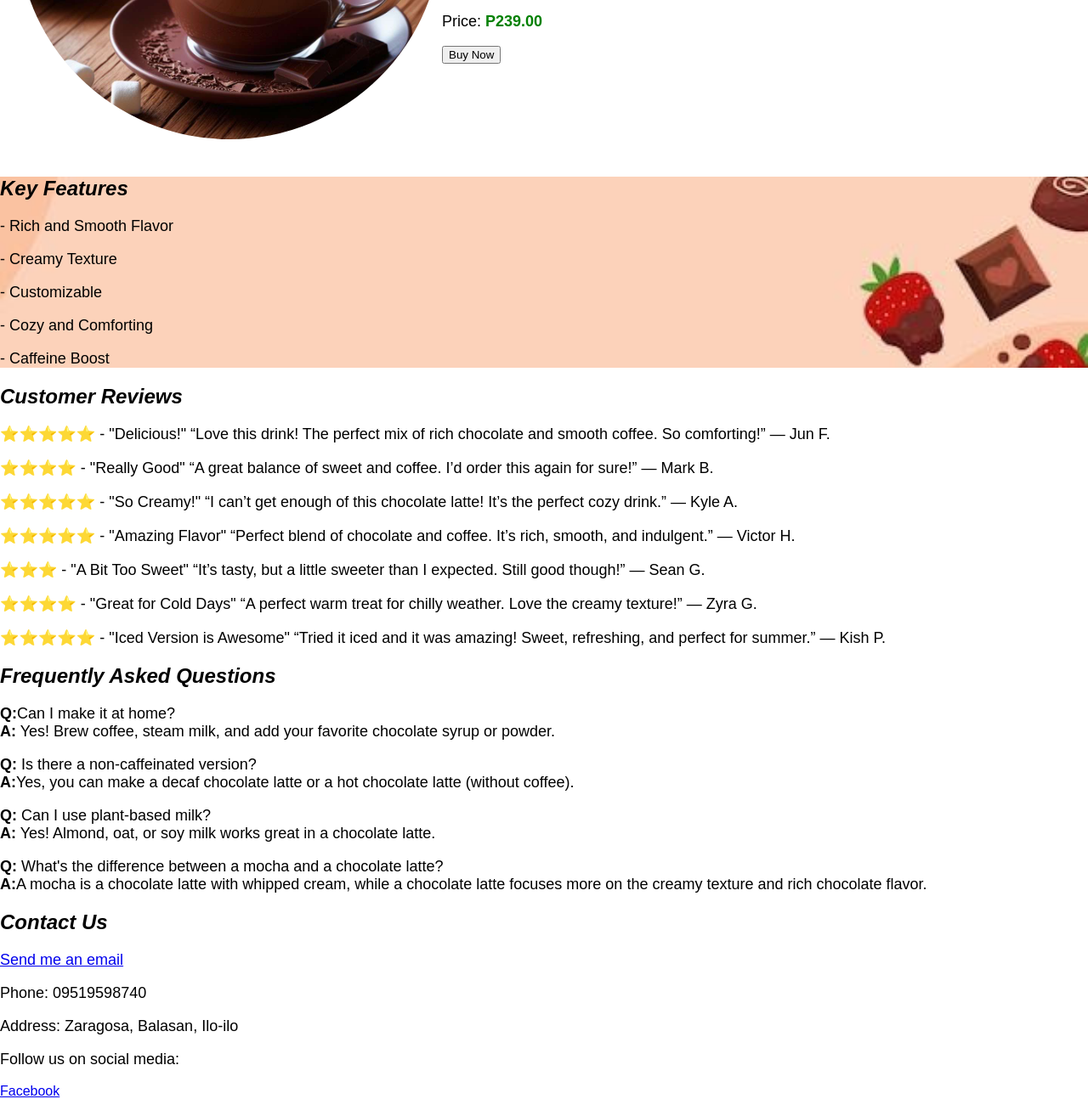
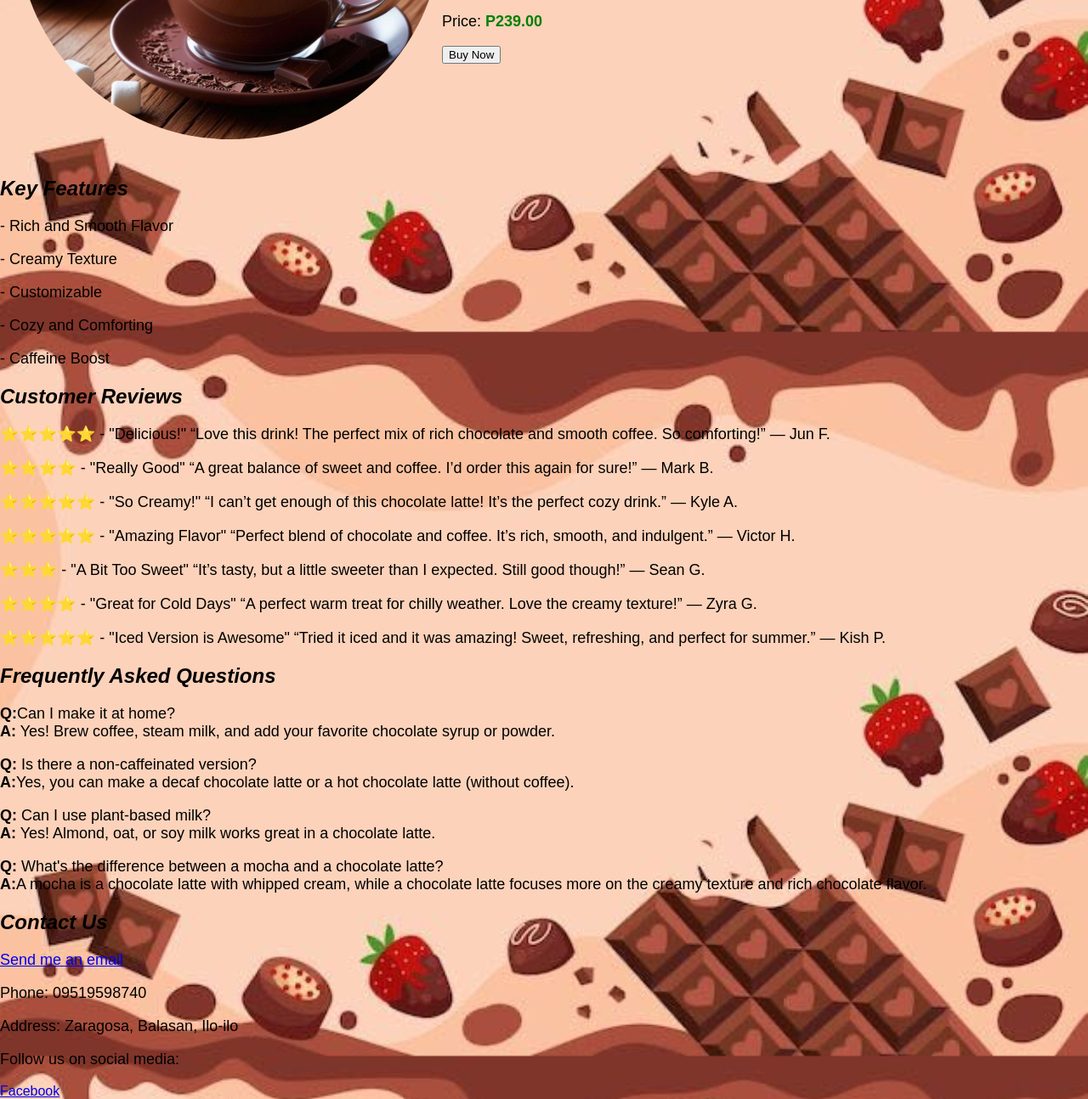
Before and after one commit to caasibryan/Prefinal-Web, a plain HTML site: page index.html in a window 1280 px wide. Shown: the part 462-1756 px from the top of the page at 85% size. Drawn offline with Linux system fonts and the light colour scheme; files whose address does not match are found by name.

Commit message:
Add files via upload

```diff
--- a/style.css
+++ b/style.css
@@ -59,37 +59,3 @@ h1, h2 {
 .description {
     line-height: 1.6; /* Adjust the number to control line spacing */
 }
-#product {
-    background-image: url('path_to_your_image.jpg');
-    background-size: cover; /* Ensures the image covers the whole section */
-    background-position: center; /* Centers the image within the section */
-    background-repeat: no-repeat; /* Prevents the image from repeating */
-}
-
-#features {
-    background-image: url('bg1/bg1.jpg');
-    background-size: cover;
-    background-position: center;
-    background-repeat: no-repeat;
-}
-
-#reviews {
-    background-image: url('bg2.jpg');
-    background-size: cover;
-    background-position: center;
-    background-repeat: no-repeat;
-}
-
-#faq {
-    background-image: url('bg3.jpg');
-    background-size: cover;
-    background-position: center;
-    background-repeat: no-repeat;
-}
-
-#contact {
-    background-image: url('bg5.jpg');
-    background-size: cover;
-    background-position: center;
-    background-repeat: no-repeat;
-}
```
Also changed, not shown: index.html (line endings or trailing spaces).
